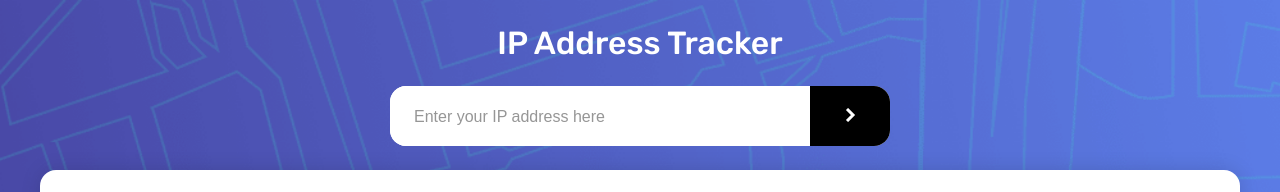
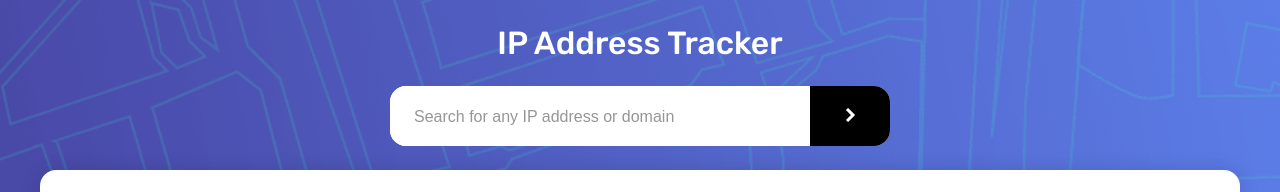
Before and after one commit to K4UNG/project-19-ip-address-tracker-frontendmentor, a plain HTML site: page index.html in a window 1280 px wide. Shown: the top 192 px of the page. Drawn offline with nearby package versions, Linux system fonts and the light colour scheme.

Commit message:
change placeholder text

```diff
--- a/index.html
+++ b/index.html
@@ -26,7 +26,7 @@
     </div>
 
     <form action="">
-      <input type="text" placeholder="Enter your IP address here">
+      <input type="text" placeholder="Search for any IP address or domain">
       <button aria-label="submit button" type="submit"><img src="images/icon-arrow.svg" alt=""></button>
     </form>
 
```
